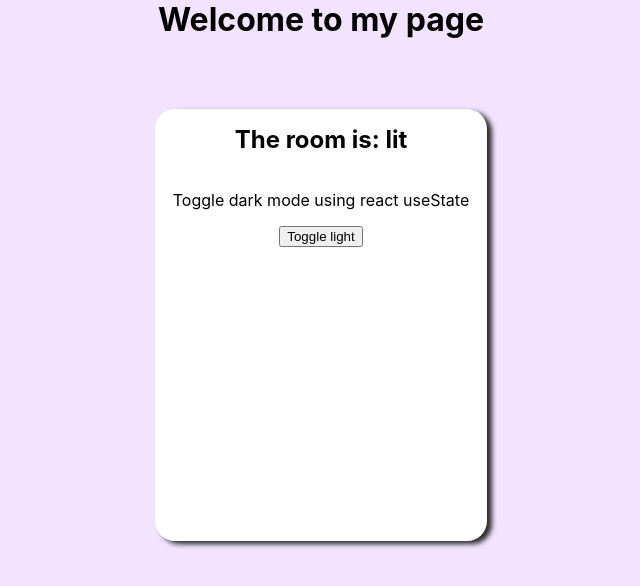
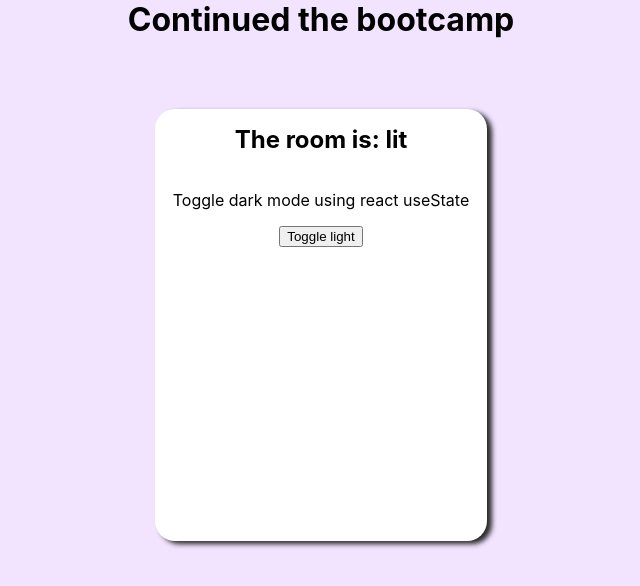
Before and after one commit to Taimoorkhan1122/First-React-App, a React (Create React App) app: page / in a window 1280 px wide. Shown: the top 586 px of the page, without its empty margins (319-959 px from the left). Built offline with nearby package versions, Linux system fonts and the light colour scheme.

Commit message:
bootcamp continue d

```diff
--- a/src/App.js
+++ b/src/App.js
@@ -7,7 +7,7 @@ import Room from './Room.js'
 function App() { //props is a javascript object and we can properties of  props object just
                       // like normal js objects
   return <div className="App">
-      <h1>Welcome to my page</h1><br/>
+      <h1>Continued the bootcamp</h1><br/>
       <Room></Room>
     </div>
 
```
